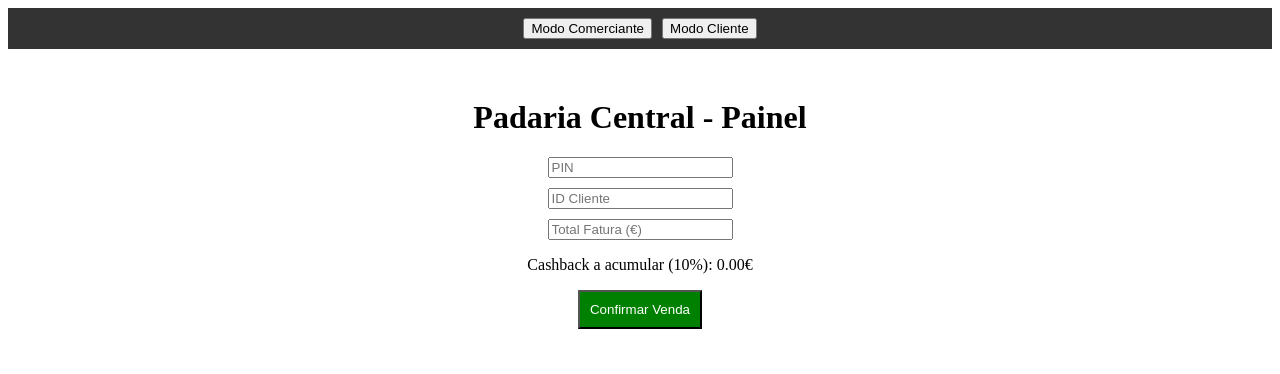
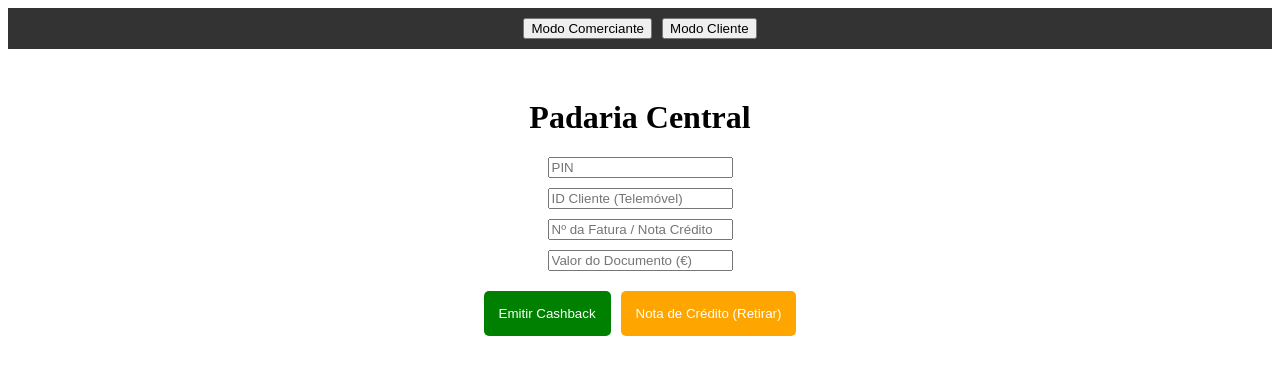
Before and after one commit to filipepocas/vizinhomais-app, a React (Create React App) app in the folder frontend/: page / in a window 1280 px wide. Shown: the top 374 px of the page. Built offline with nearby package versions, Linux system fonts and the light colour scheme.

Commit message:
Adicionado suporte a Notas de Credito e numero de fatura

```diff
--- a/frontend/src/App.js
+++ b/frontend/src/App.js
@@ -6,7 +6,8 @@ import Cliente from './Cliente';
 function App() {
 const [view, setView] = useState('comerciante');
 const [clientId, setClientId] = useState('');
-const [valorVenda, setValorVenda] = useState('');
+const [valorFatura, setValorFatura] = useState('');
+const [numFatura, setNumFatura] = useState('');
 const [pin, setPin] = useState('');
 
 const LOJA_ID = "Padaria_Central";
@@ -14,11 +15,12 @@ const NOME_LOJA = "Padaria Central";
 const PERCENTAGEM_CASHBACK = 0.10;
 const PIN_MESTRE = "1234";
 
-const processarCashback = async () => {
+const movimentarCashback = async (tipo) => {
 if (pin !== PIN_MESTRE) { alert("PIN incorreto!"); return; }
-if (!clientId || !valorVenda) { alert("Preenche os dados!"); return; }
+if (!clientId || !valorFatura || !numFatura) { alert("Preenche todos os campos!"); return; }
 
-const valorCashback = Number(valorVenda) * PERCENTAGEM_CASHBACK;
+const valorBase = Number(valorFatura);
+const valorCashback = tipo === 'emissao' ? (valorBase * PERCENTAGEM_CASHBACK) : -(valorBase * PERCENTAGEM_CASHBACK);
 
 try {
 const saldoRef = doc(db, "clientes", clientId, "saldos_por_loja", LOJA_ID);
@@ -31,15 +33,18 @@ await addDoc(collection(db, "historico"), {
 clienteId: clientId,
 lojaId: LOJA_ID,
 nomeLoja: NOME_LOJA,
+fatura: numFatura,
+valorVenda: valorBase,
 valorCashback: valorCashback,
 data: serverTimestamp(),
-tipo: "emissao"
+tipo: tipo
 });
 
-alert("Cashback de " + valorCashback.toFixed(2) + "€ registado!");
+alert(tipo === 'emissao' ? "Cashback Atribuído!" : "Cashback Retirado (Devolução)!");
 setClientId('');
-setValorVenda('');
-} catch (e) { alert("Erro!"); }
+setValorFatura('');
+setNumFatura('');
+} catch (e) { alert("Erro ao processar!"); }
 };
 
 return (
@@ -53,12 +58,16 @@ return (
 {view === 'comerciante' ? (
 
 <div style={{ textAlign: 'center', marginTop: '50px' }}>
-<h1>{NOME_LOJA} - Painel</h1>
+<h1>{NOME_LOJA}</h1>
 <input type="password" placeholder="PIN" value={pin} onChange={(e) => setPin(e.target.value)} style={{ display: 'block', margin: '10px auto' }} />
-<input type="text" placeholder="ID Cliente" value={clientId} onChange={(e) => setClientId(e.target.value)} style={{ display: 'block', margin: '10px auto' }} />
-<input type="number" placeholder="Total Fatura (€)" value={valorVenda} onChange={(e) => setValorVenda(e.target.value)} style={{ display: 'block', margin: '10px auto' }} />
-<p>Cashback a acumular (10%): {(Number(valorVenda) * 0.10).toFixed(2)}€</p>
-<button onClick={processarCashback} style={{ background: 'green', color: 'white', padding: '10px' }}>Confirmar Venda</button>
+<input type="text" placeholder="ID Cliente (Telemóvel)" value={clientId} onChange={(e) => setClientId(e.target.value)} style={{ display: 'block', margin: '10px auto' }} />
+<input type="text" placeholder="Nº da Fatura / Nota Crédito" value={numFatura} onChange={(e) => setNumFatura(e.target.value)} style={{ display: 'block', margin: '10px auto' }} />
+<input type="number" placeholder="Valor do Documento (€)" value={valorFatura} onChange={(e) => setValorFatura(e.target.value)} style={{ display: 'block', margin: '10px auto' }} />
+
+<div style={{ marginTop: '20px' }}>
+<button onClick={() => movimentarCashback('emissao')} style={{ background: 'green', color: 'white', padding: '15px', marginRight: '10px', border: 'none', borderRadius: '5px' }}>Emitir Cashback</button>
+<button onClick={() => movimentarCashback('devolucao')} style={{ background: 'orange', color: 'white', padding: '15px', border: 'none', borderRadius: '5px' }}>Nota de Crédito (Retirar)</button>
+</div>
 </div>
 ) : (
 <Cliente />
```
